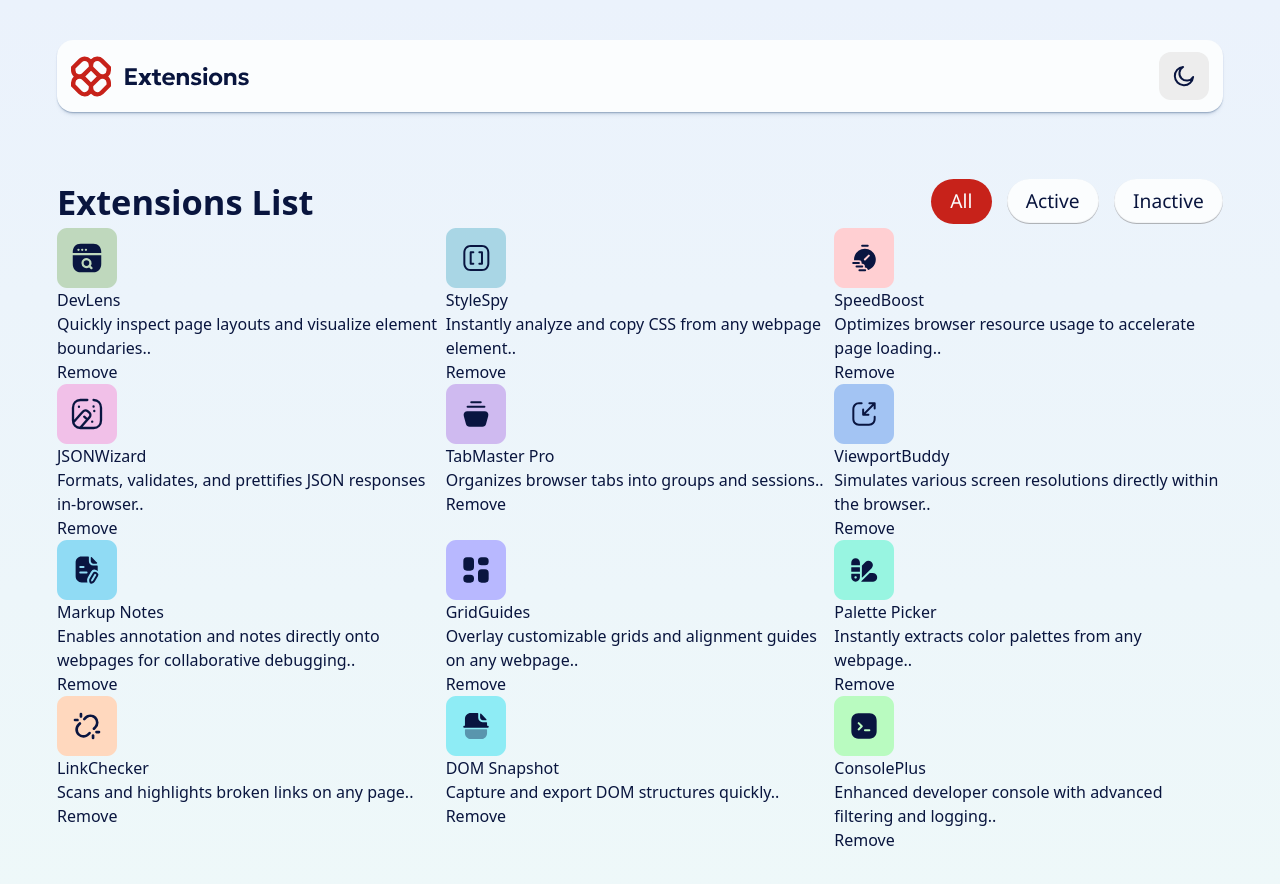
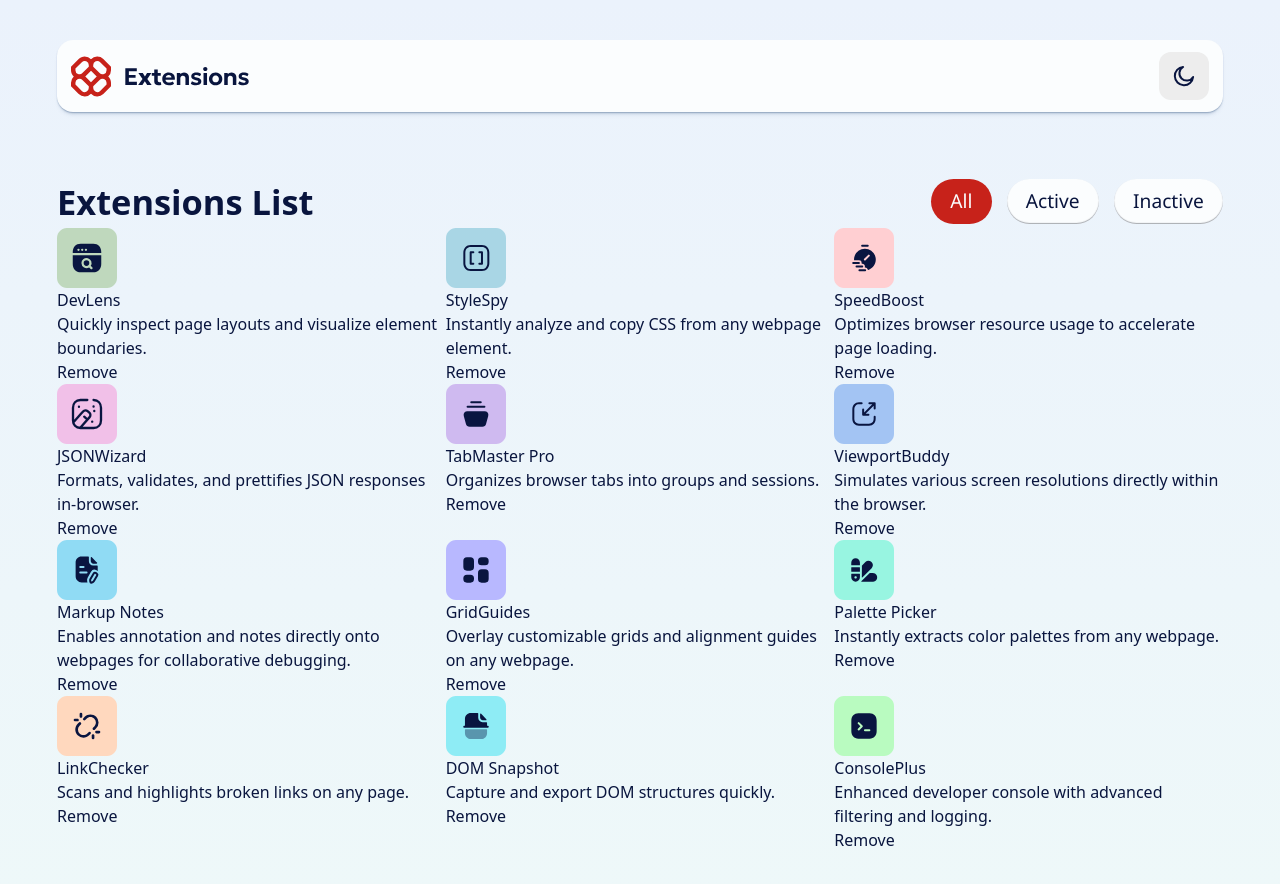
Before and after one commit to CodingWithJiro/frontend-mentor-browser-extension-manager, a React (Vite) app: page / in a window 1280 px wide. Shown: the top 884 px of the page. Built offline with nearby package versions, Linux system fonts and the light colour scheme.

Commit message:
fix: remove extra period in each extension description

```diff
--- a/src/components/Extension.jsx
+++ b/src/components/Extension.jsx
@@ -8,7 +8,7 @@ const Extension = ({ logo, name, description }) => {
 
         <div>
           <h3>{name}</h3>
-          <p>{description}.</p>
+          <p>{description}</p>
         </div>
       </div>
 
```
